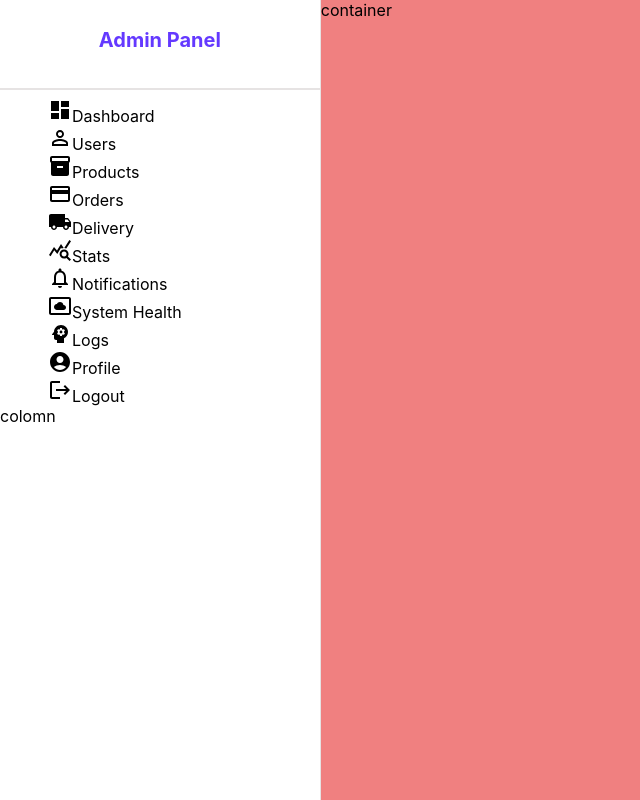
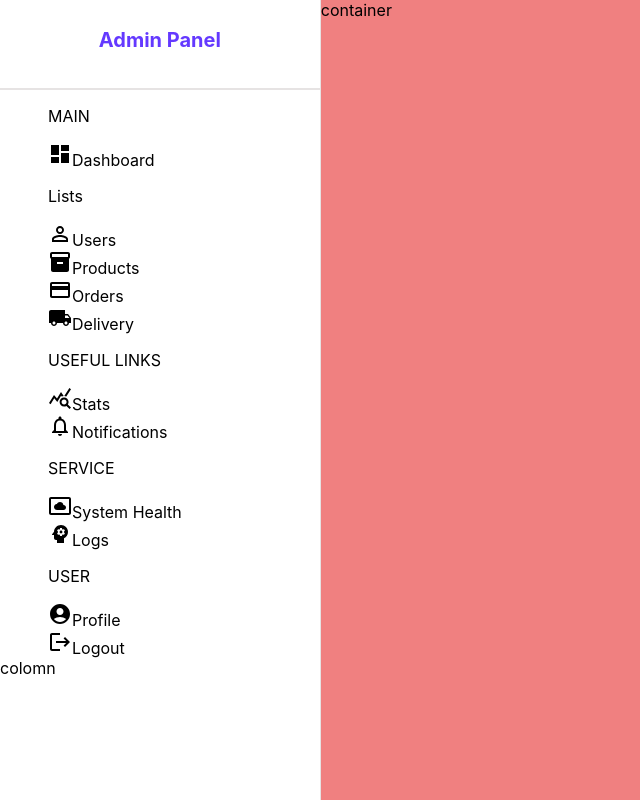
Before and after one commit to KristinaChausheva/react-admin-panel, a React (Create React App) app: page / in a window 1280 px wide. Shown: the whole page, without its empty margins (0-640 px from the left). Built offline with nearby package versions, Linux system fonts and the light colour scheme.

Commit message:
adding subtitles

```diff
--- a/src/components/sidebar/Sidebar.jsx
+++ b/src/components/sidebar/Sidebar.jsx
@@ -20,10 +20,12 @@
       <hr />
       <div className="center">
         <ul>
+          <p className="title">MAIN</p>
           <li>
             <DashboardIcon />
             <span>Dashboard</span>
           </li>
+          <p className="title">Lists</p>
           <li>
             <PersonOutlineOutlinedIcon />
             <span>Users</span>
@@ -40,6 +42,7 @@
             <LocalShippingIcon />
             <span>Delivery</span>
           </li>
+          <p className="title">USEFUL LINKS</p>
           <li>
             <QueryStatsIcon />
             <span>Stats</span>
@@ -48,6 +51,7 @@
             <NotificationsNoneIcon />
             <span>Notifications</span>
           </li>
+          <p className="title">SERVICE</p>
           <li>
             <SettingsSystemDaydreamIcon />
             <span>System Health</span>
@@ -56,6 +60,7 @@
             <PsychologyIcon />
             <span>Logs</span>
           </li>
+          <p className="title">USER</p>
           <li>
             <AccountCircleIcon />
             <span>Profile</span>
```
